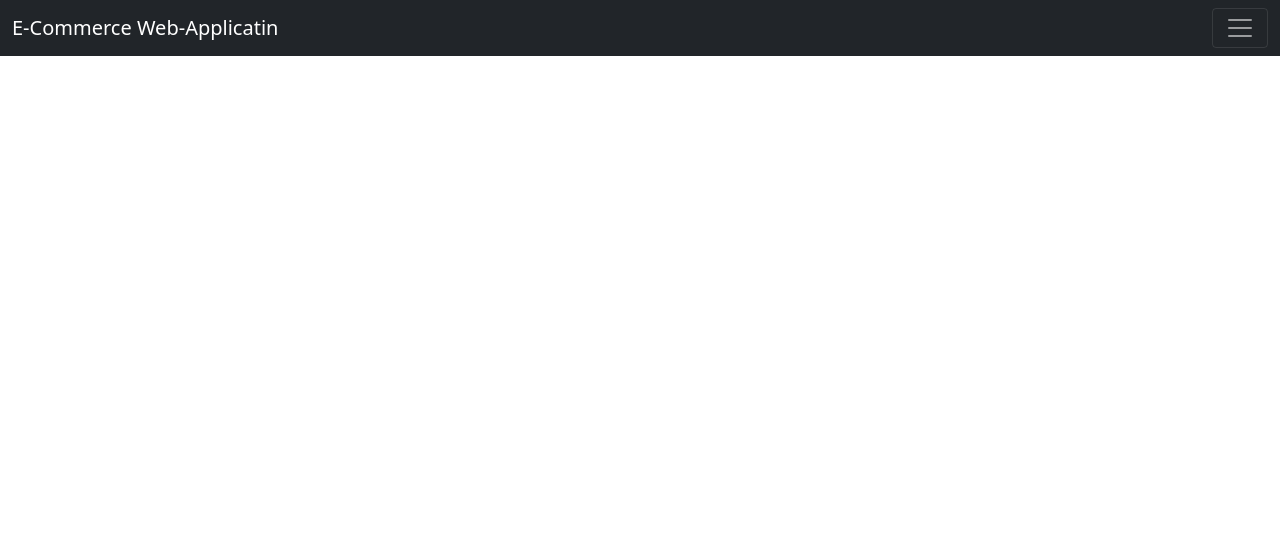
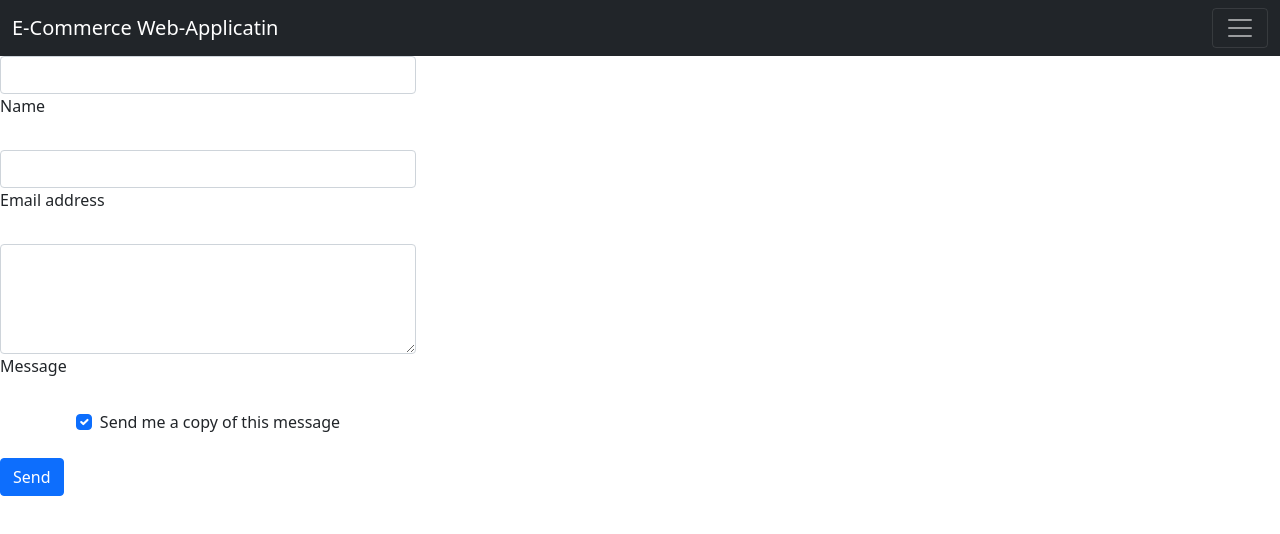
Before and after one commit to Avenkatesh1/E-Commerce-web-App, an Angular app: page /contact in a window 1280 px wide. Before the commit this address led to /. Shown: the top 534 px of the page. Built offline with nearby package versions, Linux system fonts and the light colour scheme.

Commit message:
Here I have added Contact information #16

```diff
--- /dev/null
+++ b/src/app/Pages/contact/contact.component.html
@@ -0,0 +1,36 @@
+<form style="width: 26rem;">
+    <!-- Name input -->
+    <div data-mdb-input-init class="form-outline mb-4">
+      <input type="text" id="form4Example1" class="form-control" />
+      <label class="form-label" for="form4Example1">Name</label>
+    </div>
+
+    <!-- Email input -->
+    <div data-mdb-input-init class="form-outline mb-4">
+      <input type="email" id="form4Example2" class="form-control" />
+      <label class="form-label" for="form4Example2">Email address</label>
+    </div>
+
+    <!-- Message input -->
+    <div data-mdb-input-init class="form-outline mb-4">
+      <textarea class="form-control" id="form4Example3" rows="4"></textarea>
+      <label class="form-label" for="form4Example3">Message</label>
+    </div>
+
+    <!-- Checkbox -->
+    <div class="form-check d-flex justify-content-center mb-4">
+      <input
+        class="form-check-input me-2"
+        type="checkbox"
+        value=""
+        id="form4Example4"
+        checked
+      />
+      <label class="form-check-label" for="form4Example4">
+        Send me a copy of this message
+      </label>
+    </div>
+
+    <!-- Submit button -->
+    <button data-mdb-ripple-init type="button" class="btn btn-primary btn-block mb-4">Send</button>
+  </form>
```
Also changed, not shown: src/app/Pages/contact/contact.component.ts (added, +12 -0 lines), src/app/app.routes.ts (+6 -1 lines), src/app/Pages/contact/contact.component.css (added), 1 other file (tests, documents, lock files or other folders).
